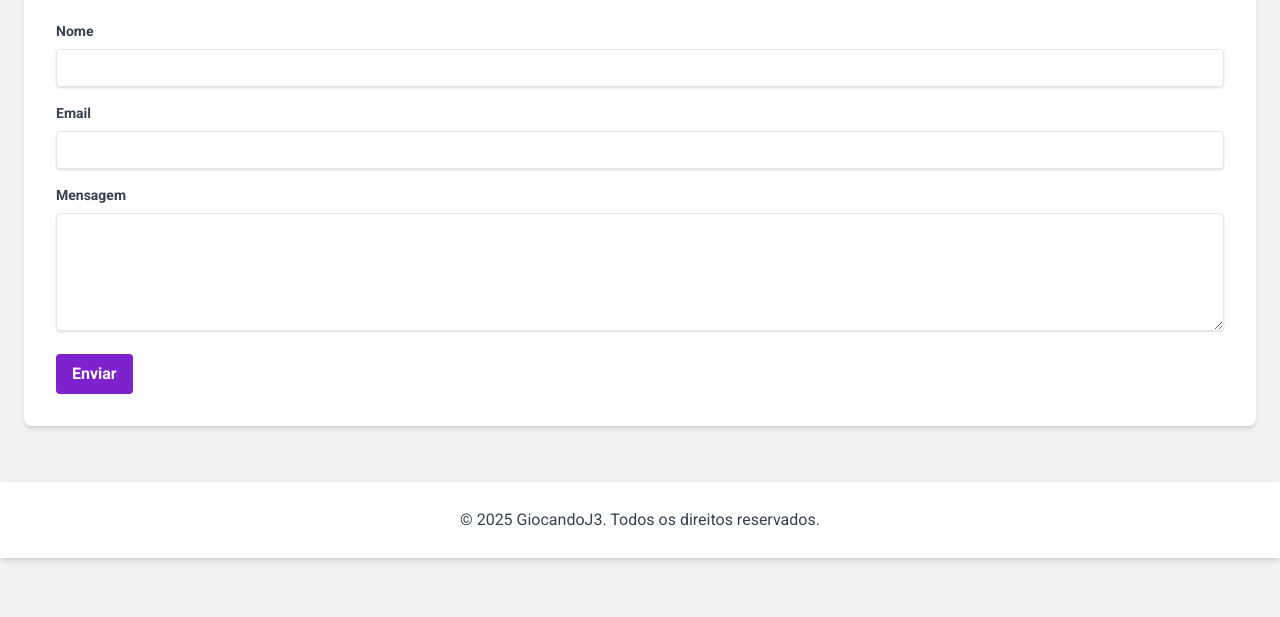
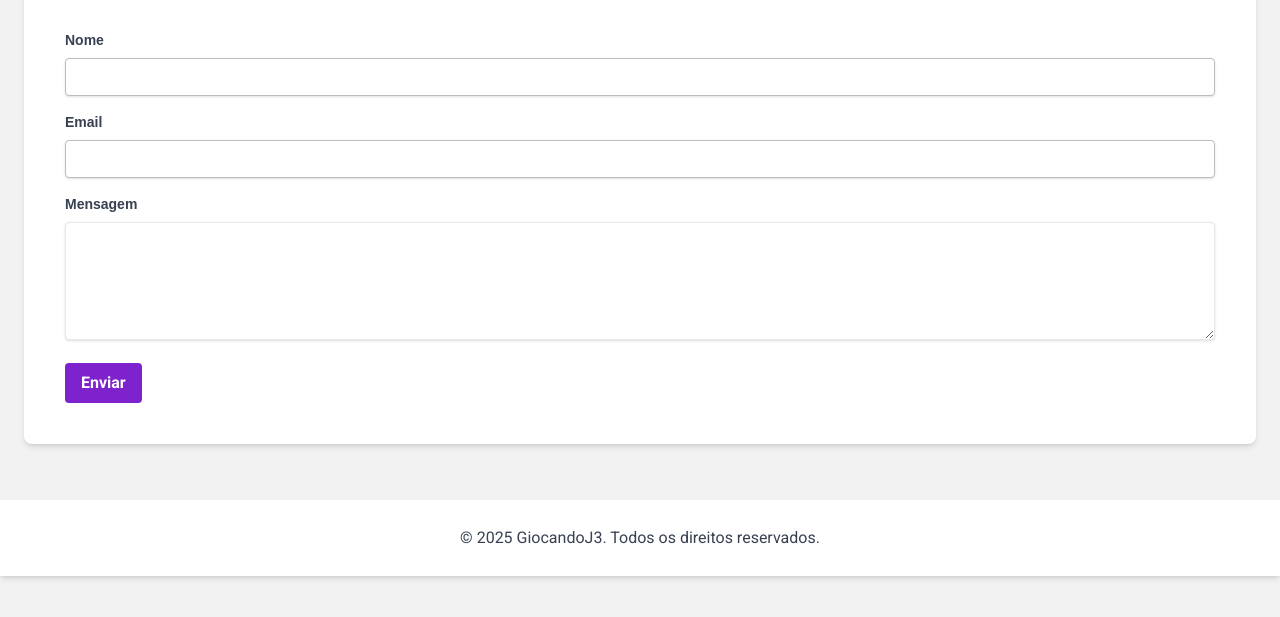
Before and after one commit to futura-programadora/projetos-teste, a plain HTML site: page paginas giocando/contato.html in a window 1280 px wide. Shown: the part 179-796 px from the top of the page. Drawn offline with nearby package versions, Linux system fonts and the light colour scheme.

Commit message:
manutenção

```diff
--- a/estilos/style.css
+++ b/estilos/style.css
@@ -18,6 +18,31 @@ header {
     background-color: var(--rocho);
     color: var(--branco);
     border-bottom: 2px solid #794bc3;
+}
+
+.container-contato {
+    padding: 25px;
+    border-radius: 10px;
+}
+
+form {
+    padding: 9px;
+
+    & label {
+        color: gray;
+        font-weight: bold;
+        font-family: Arial, Helvetica, sans-serif;
+        margin-bottom: 10px;
+    }
+
+    & input {
+        display: block;
+        border: 1px solid rgb(189, 189, 189);
+        border-radius: 10px;
+        padding: 8px;
+        width: 100%;
+
+    }
 }
 
 .header-apresentacao {
```
Also changed, not shown: index.html (+1 -1 lines), paginas giocando/sobre.html (+1 -1 lines).
